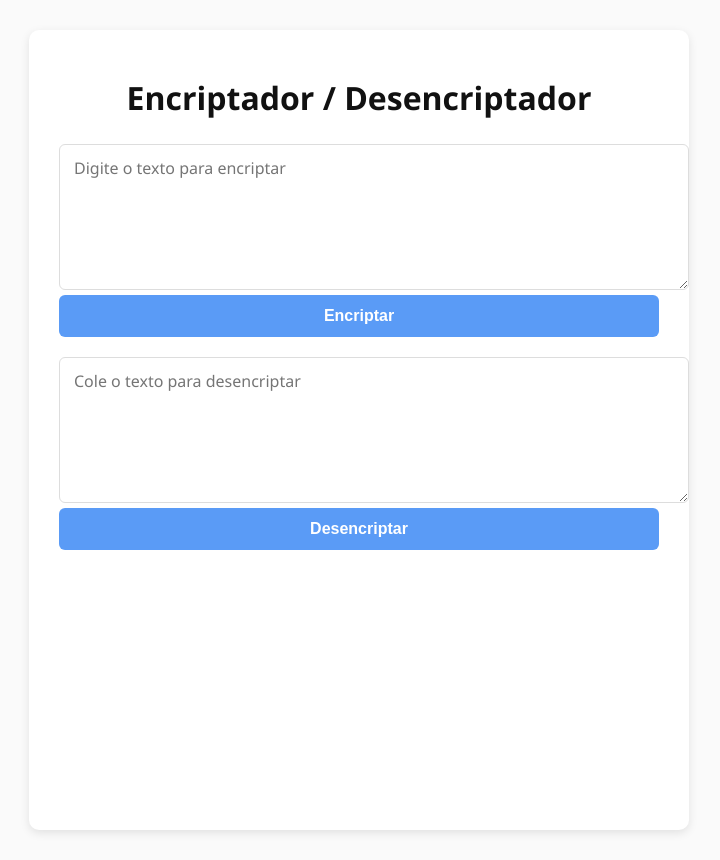
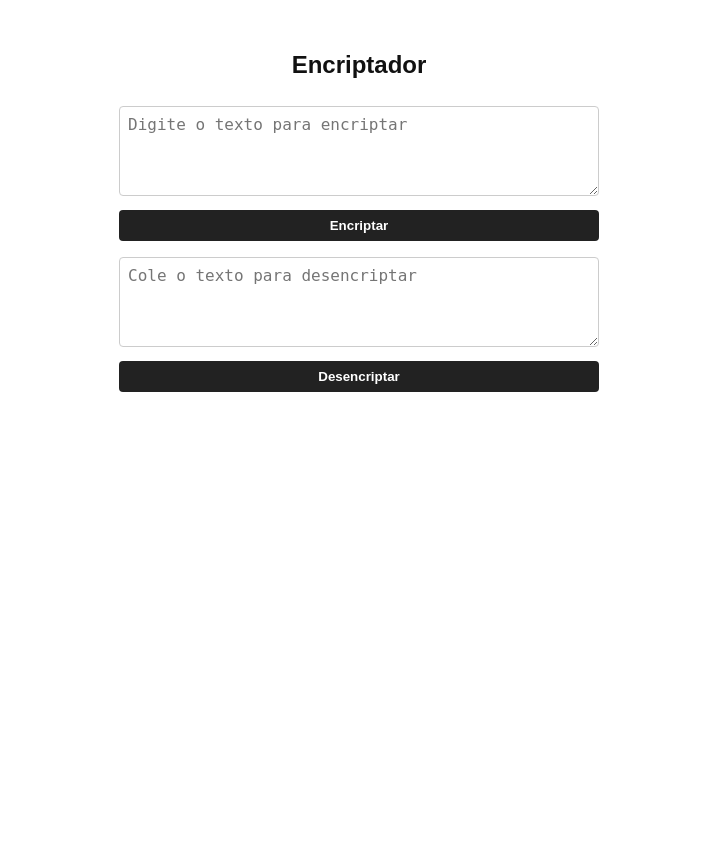
Before and after one commit to jandersonhp/BNavalCrypto, a Flask app: page / in a window 1280 px wide. Shown: the whole page, without its empty margins (281-1001 px from the left). After the commit the page ends 392 px from the top, so only its background shows below. Run offline with Flask 3, Linux system fonts and the light colour scheme.

Commit message:
favicon html e css mudanças

```diff
--- a/static/style.css
+++ b/static/style.css
@@ -1,104 +1,75 @@
-/* Fonte e cores neutras, fundo claro */
-body {
-  font-family: 'Segoe UI', Tahoma, Geneva, Verdana, sans-serif;
-  background-color: #fafafa;
-  color: #222;
+/* Reset básico */
+* {
+  box-sizing: border-box;
   margin: 0;
-  padding: 30px 15px;
-  display: flex;
-  justify-content: center;
-  min-height: 100vh;
+  padding: 0;
 }
 
-/* Container centralizado com sombra leve e cantos arredondados */
-.container {
+body {
+  font-family: Arial, sans-serif;
   background: #fff;
-  max-width: 600px;
-  width: 100%;
-  padding: 25px 30px;
-  border-radius: 10px;
-  box-shadow: 0 3px 10px rgba(0,0,0,0.1);
+  color: #111;
+  line-height: 1.4;
+  padding: 1rem;
 }
 
-/* Título principal */
-h1 {
-  font-weight: 600;
-  margin-bottom: 25px;
-  text-align: center;
-  color: #111;
+main {
+  max-width: 480px;
+  margin: 2rem auto;
 }
 
-/* Formulários separados com margem inferior */
-form {
-  margin-bottom: 20px;
+h1 {
+  font-weight: 700;
+  font-size: 1.5rem;
+  margin-bottom: 1.5rem;
+  text-align: center;
 }
 
-/* Textarea com bordas suaves, tamanho e espaçamento confortável */
+form {
+  margin-bottom: 1rem;
+}
+
 textarea {
   width: 100%;
-  height: 120px;
-  padding: 12px 14px;
+  height: 90px;
   font-size: 1rem;
-  border: 1.5px solid #ddd;
-  border-radius: 6px;
+  padding: 0.5rem;
+  border: 1px solid #ccc;
+  border-radius: 4px;
   resize: vertical;
-  transition: border-color 0.3s ease;
-  font-family: inherit;
-  color: #333;
+  font-family: monospace;
+  color: #222;
 }
 
-/* Borda mais forte ao focar para melhor UX */
-textarea:focus {
-  outline: none;
-  border-color: #5a9bf6;
-  box-shadow: 0 0 5px #a7c1f9;
+button {
+  width: 100%;
+  margin-top: 0.5rem;
+  padding: 0.5rem 0;
+  background: #222;
+  color: #fff;
+  border: none;
+  border-radius: 4px;
+  font-weight: 600;
+  cursor: pointer;
+  transition: background 0.2s ease;
 }
 
-/* Botão principal, cores sóbrias e com hover suave */
-button {
-  background-color: #5a9bf6;
-  border: none;
-  color: white;
-  padding: 12px 20px;
-  font-size: 1rem;
-  border-radius: 6px;
-  cursor: pointer;
-  transition: background-color 0.25s ease;
-  display: block;
-  width: 100%;
-  font-weight: 600;
+button:hover,
+button:focus {
+  background: #555;
 }
 
-button:hover {
-  background-color: #4a8be6;
-}
-
-/* Área de resultado, com fundo sutil e borda esquerda marcante */
 .resultado {
-  background-color: #eef5ff;
-  border-left: 5px solid #5a9bf6;
-  padding: 20px 20px 20px 15px;
-  border-radius: 6px;
-  margin-top: 30px;
-  color: #111;
+  background: #f9f9f9;
+  border-left: 3px solid #222;
+  padding: 0.75rem 1rem;
+  margin-top: 1.5rem;
+  font-family: monospace;
+  white-space: pre-wrap;
   word-break: break-word;
 }
 
-/* Títulos do resultado */
-.resultado h2 {
-  margin: 0 0 8px 0;
-  font-weight: 600;
-  font-size: 1.1rem;
+.resultado strong {
+  display: block;
+  margin-bottom: 0.5rem;
 }
-
-/* Parágrafos do resultado */
-.resultado p {
-  margin: 0 0 15px 0;
-  line-height: 1.5;
-  font-family: 'Courier New', Courier, monospace;
-  background: #dbe9ff;
-  padding: 12px 15px;
-  border-radius: 4px;
-  user-select: text;
-  white-space: pre-wrap; /* para respeitar quebras de linha */
-}
--- a/templates/index.html
+++ b/templates/index.html
@@ -3,31 +3,29 @@
 <head>
   <meta charset="UTF-8" />
   <title>Encriptador</title>
-  <link rel="stylesheet" href="static/style.css" />
+  <link rel="stylesheet" href="{{ url_for('static', filename='style.css') }}" />
+  <link rel="icon" href="{{ url_for('static', filename='favicon.ico') }}" />
 </head>
 <body>
-  <div class="container">
-    <h1>Encriptador / Desencriptador</h1>
+  <main>
+    <h1>Encriptador</h1>
 
     <form method="POST" action="/encriptar">
-      <textarea name="texto" placeholder="Digite o texto para encriptar" required>{{ texto_original if acao == 'Encriptado' else '' }}</textarea>
-      <button type="submit">Encriptar</button>
+      <textarea name="texto" placeholder="Digite o texto para encriptar" required></textarea>
+      <button>Encriptar</button>
     </form>
 
     <form method="POST" action="/decriptar">
-      <textarea name="texto" placeholder="Cole o texto para desencriptar" required>{{ texto_original if acao == 'Decriptado' else '' }}</textarea>
-      <button type="submit">Desencriptar</button>
+      <textarea name="texto" placeholder="Cole o texto para desencriptar" required></textarea>
+      <button>Desencriptar</button>
     </form>
 
     {% if resultado %}
-      <div class="resultado">
-        <h2>Texto original:</h2>
-        <p>{{ texto_original }}</p>
-
-        <h2>Texto {{ acao }}:</h2>
-        <p>{{ resultado }}</p>
-      </div>
+    <section class="resultado">
+      <strong>Resultado:</strong>
+      <p>{{ resultado }}</p>
+    </section>
     {% endif %}
-  </div>
+  </main>
 </body>
 </html>
```
Also changed, not shown: static/favicon.ico (added).
